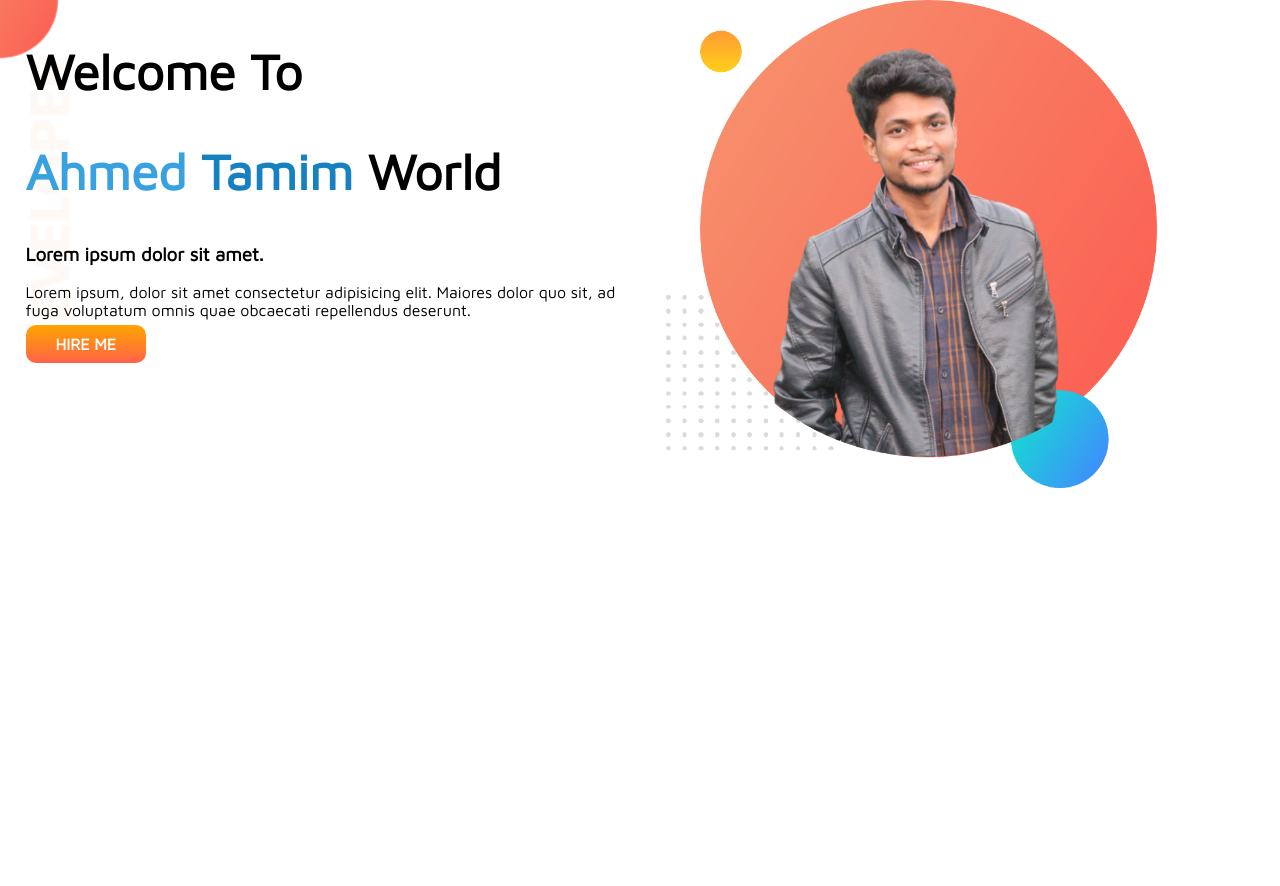
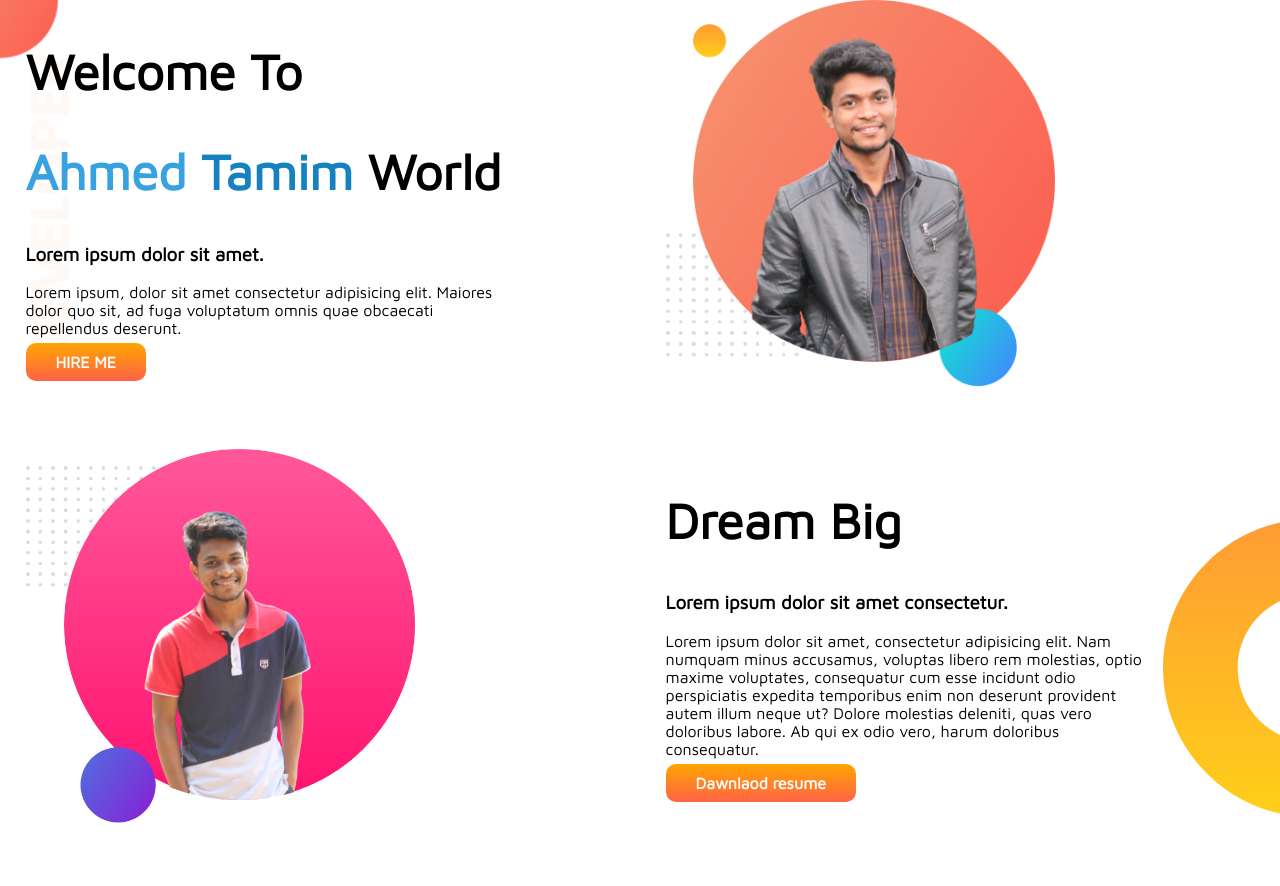
Before and after one commit to devTamim/portfolio, a plain HTML site: page index.html in a window 1280 px wide. Before the commit the page ends 800 px from the top, so only its background shows below. Drawn offline with Linux system fonts and the light colour scheme.

Commit message:
dream big

```diff
--- a/index.html
+++ b/index.html
@@ -17,7 +17,7 @@
   </head>
   <body>
     <section class="top">
-      <div class="hieght-width">
+      <div class="half-width">
         <h1>Welcome To</h1>
         <h1>
           <span class="fname"> Ahmed </span
@@ -31,8 +31,26 @@
         </p>
         <a class="btn-link" href="" target="_blabk">HIRE ME</a>
       </div>
-      <div class="hieght-width">
+      <div class="half-width">
         <img src="media/my-bg.png" alt="" />
+      </div>
+    </section>
+    <section class="dream-big">
+      <div class="half-width">
+        <img src="media/my-bg2.png" alt="" />
+      </div>
+      <div class="half-width">
+        <h1>Dream Big</h1>
+        <h3>Lorem ipsum dolor sit amet consectetur.</h3>
+        <p>
+          Lorem ipsum dolor sit amet, consectetur adipisicing elit. Nam numquam
+          minus accusamus, voluptas libero rem molestias, optio maxime
+          voluptates, consequatur cum esse incidunt odio perspiciatis expedita
+          temporibus enim non deserunt provident autem illum neque ut? Dolore
+          molestias deleniti, quas vero doloribus labore. Ab qui ex odio vero,
+          harum doloribus consequatur.
+        </p>
+        <a class="btn-link" href="" target="_blabk">Dawnlaod resume</a>
       </div>
     </section>
   </body>
--- a/style.css
+++ b/style.css
@@ -14,11 +14,13 @@ h1 {
 section {
   display: flex;
 }
-.hieght-width {
+.half-width {
   width: 50%;
   padding-left: 2%;
+  margin-bottom: 60px;
+  padding-right: 10%;
 }
-.hieght-width img {
+.half-width img {
   width: 80%;
 }
 .btn-link {
@@ -33,3 +35,8 @@ section {
   background-image: url("media/top-banner.png");
   background-repeat: no-repeat;
 }
+.dream-big {
+  background-image: url("media/dream-bg.png");
+  background-repeat: no-repeat;
+  background-position: right;
+}
```
Also changed, not shown: media/dream-bg.png (added), media/my-bg2.png (added).
